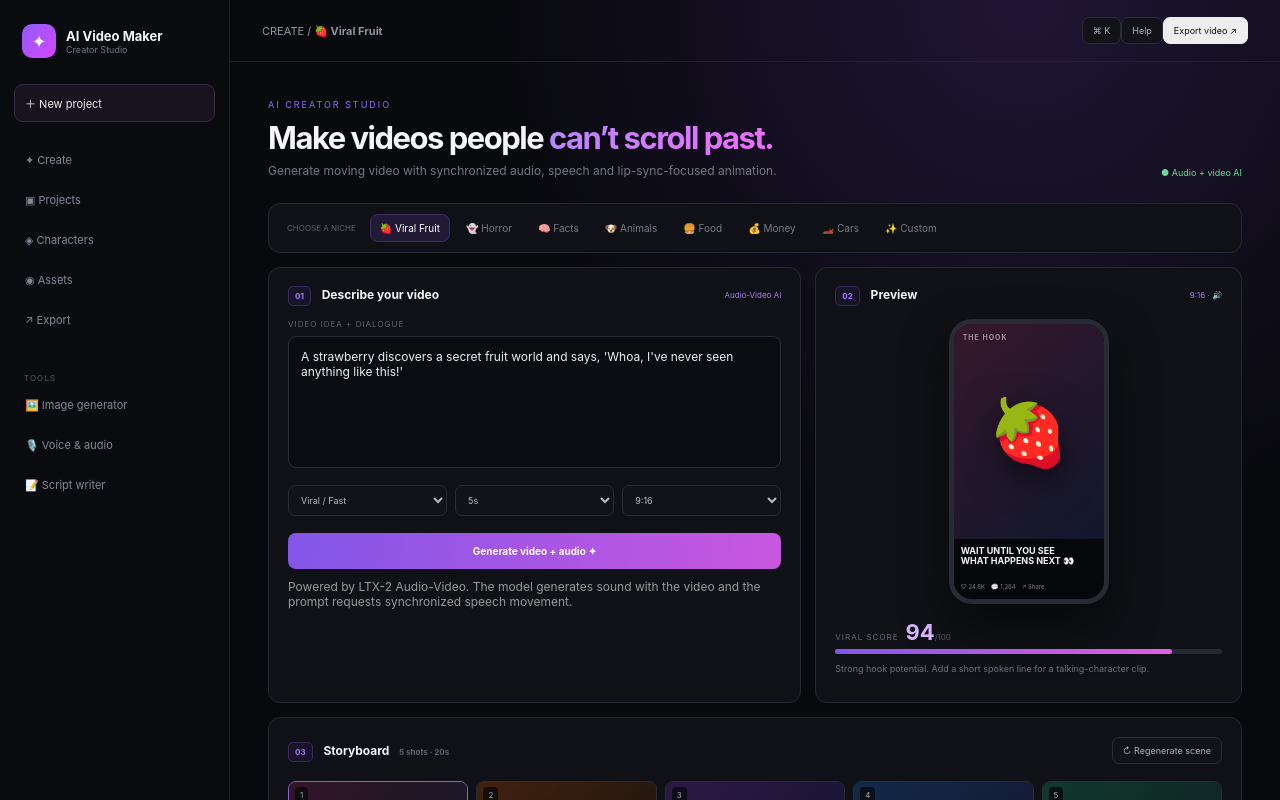
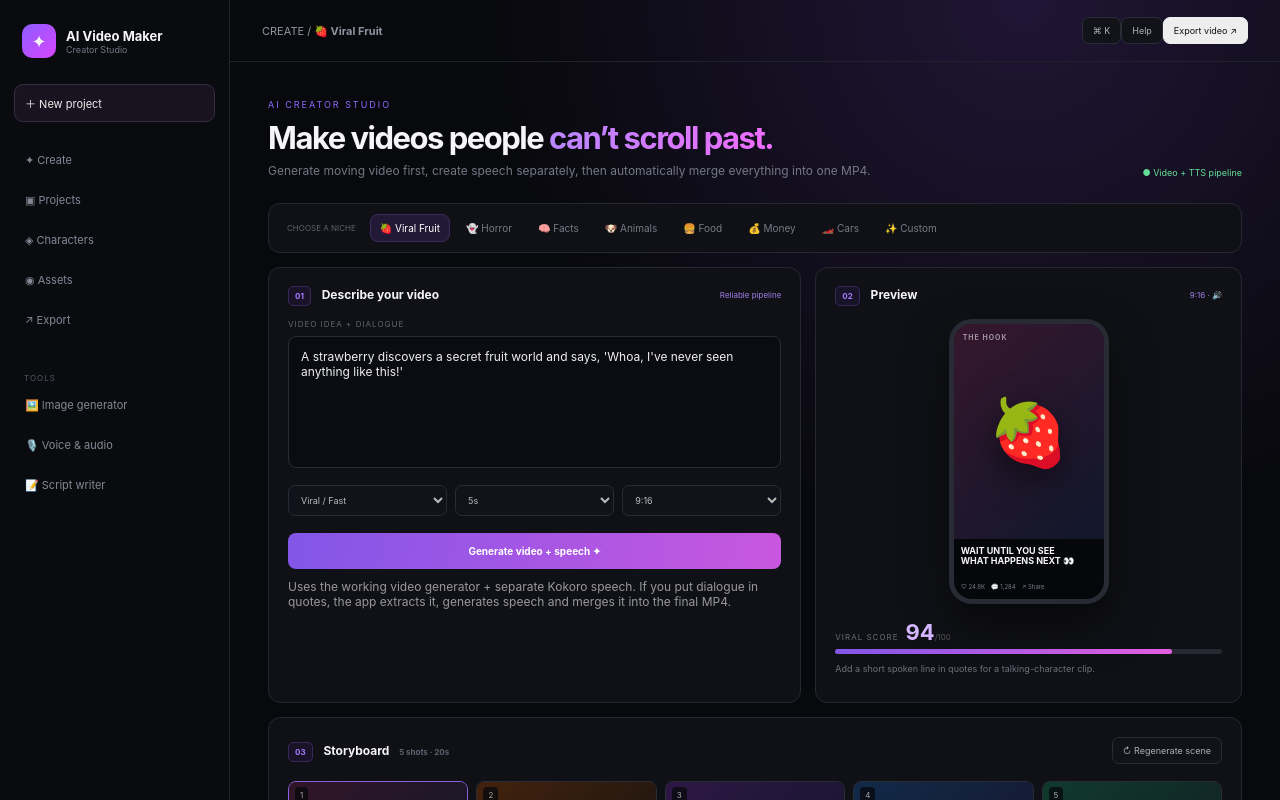
Before and after one commit to gautamkakarla-creator/AI-video-maker, a Next.js app: page / in a window 1280 px wide. Shown: the top 800 px of the page. Built offline with nearby package versions, Linux system fonts and the light colour scheme.

Commit message:
Replace failing audio-video generation with separate video + speech pipeline

```diff
--- a/app/page.tsx
+++ b/app/page.tsx
@@ -1,6 +1,8 @@
 "use client";
 
 import { useMemo, useState } from "react";
+import { FFmpeg } from "@ffmpeg/ffmpeg";
+import { fetchFile, toBlobURL } from "@ffmpeg/util";
 
 type Scene = { id: number; title: string; duration: string; shot: string; color: string };
 const themes = ["🍓 Viral Fruit", "👻 Horror", "🧠 Facts", "🐶 Animals", "🍔 Food", "💰 Money", "🏎️ Cars", "✨ Custom"];
@@ -11,23 +13,84 @@ const initial: Scene[] = [
   { id: 4, title: "The payoff", duration: "12–17s", shot: "Dynamic hero shot", color: "blue" },
   { id: 5, title: "The loop", duration: "17–20s", shot: "Fast push-in", color: "green" },
 ];
-const HF_SPACE = "https://lightricks-ltx-2-distilled.hf.space";
 
-function extractVideoUrl(value: unknown): string | null {
+const VIDEO_SPACE = "https://lightricks-ltx-video-distilled.hf.space";
+const TTS_SPACE = "https://hexgrad-kokoro-tts.hf.space";
+
+function extractFileUrl(value: unknown, space: string): string | null {
   if (!value) return null;
   if (typeof value === "string") {
     if (/^https?:\/\//i.test(value)) return value;
-    if (/\.(mp4|webm|mov)(?:$|\?)/i.test(value) || value.startsWith("/tmp/")) return `${HF_SPACE}/gradio_api/file=${value.startsWith("/") ? value : `/${value}`}`;
+    if (/\.(mp4|webm|mov|wav|mp3|ogg)(?:$|\?)/i.test(value) || value.startsWith("/tmp/") || value.startsWith("/home/")) {
+      return `${space}/gradio_api/file=${value.startsWith("/") ? value : `/${value}`}`;
+    }
     return null;
   }
-  if (Array.isArray(value)) { for (const item of value) { const found = extractVideoUrl(item); if (found) return found; } }
-  if (typeof value === "object") { const obj = value as Record<string, unknown>; for (const key of ["url", "video", "path", "name", "orig_name", "file", "value"]) { const found = extractVideoUrl(obj[key]); if (found) return found; } }
+  if (Array.isArray(value)) {
+    for (const item of value) { const found = extractFileUrl(item, space); if (found) return found; }
+  }
+  if (typeof value === "object") {
+    const obj = value as Record<string, unknown>;
+    for (const key of ["url", "video", "audio", "path", "name", "orig_name", "file", "value"]) {
+      const found = extractFileUrl(obj[key], space); if (found) return found;
+    }
+  }
   return null;
 }
 
-function buildPrompt(theme: string, idea: string, style: string) {
-  const movement = style === "Cinematic" ? "slow cinematic dolly-in, natural walking, head turns, blinking, cloth and environmental movement" : style === "Funny" ? "fast expressive body movement, clear reactions, animated facial expressions and quick camera movement" : "continuous walking or gesturing, blinking, turning, reacting, camera tracking and moving environment";
-  return `Create a REAL MOVING AUDIO-VISUAL VIDEO for a viral vertical TikTok. IDEA: ${idea}. NICHE: ${theme}. ACTION: ${movement}. Generate synchronized natural audio including character speech, sound effects and background music. If a character speaks, make the spoken words audible and synchronize the character's mouth, jaw and facial expressions to the speech with visible natural lip movement. Keep the character identity consistent. The subject must visibly move from the first frame to the last. Use a strong hook, clear action, surprising reveal and memorable ending. Cinematic lighting, realistic motion, temporal consistency, detailed textures, 9:16 portrait composition.`;
+function extractDialogue(idea: string) {
+  const matches = [...idea.matchAll(/["“]([^"”]+)["”]/g)].map((m) => m[1].trim()).filter(Boolean);
+  return matches.join(" ");
+}
+
+function buildVideoPrompt(theme: string, idea: string, style: string) {
+  const movement = style === "Cinematic"
+    ? "slow cinematic dolly-in, natural walking, head turns, blinking, cloth and environmental movement"
+    : style === "Funny"
+      ? "fast expressive body movement, clear reactions, animated facial expressions and quick camera movement"
+      : "continuous walking or gesturing, blinking, turning, reacting, camera tracking and moving environment";
+  const fruitStyle = theme.includes("Fruit")
+    ? "Use realistic cinematic 3D anthropomorphic fruit characters with human-like body proportions, realistic fruit skin and texture, expressive human-style eyes and mouth, natural hands and clothing."
+    : "Use believable cinematic characters with expressive faces and natural human-like movement.";
+  return `REAL MOVING VIDEO, NOT A STILL IMAGE. ${fruitStyle} IDEA: ${idea}. NICHE: ${theme}. ACTION: ${movement}. The subject must visibly move from the first frame to the last. Strong hook, clear action, surprising reveal and memorable ending. Cinematic lighting, realistic motion, temporal consistency, detailed textures, 9:16 portrait composition. No subtitles, no static image, no frozen character, no slideshow.`;
+}
+
+async function waitForGradio(space: string, apiName: string, data: unknown[], onStatus: (s: string) => void) {
+  const start = await fetch(`${space}/gradio_api/call/${apiName}`, {
+    method: "POST",
+    headers: { "Content-Type": "application/json" },
+    body: JSON.stringify({ data }),
+  });
+  const startText = await start.text();
+  if (!start.ok) throw new Error(startText || `AI service returned ${start.status}.`);
+  const eventId = JSON.parse(startText).event_id;
+  if (!eventId) throw new Error("The AI queue did not return a job ID.");
+  const result = await fetch(`${space}/gradio_api/call/${apiName}/${encodeURIComponent(eventId)}`);
+  if (!result.ok || !result.body) throw new Error(`The AI result stream failed (${result.status}).`);
+  const reader = result.body.getReader();
+  const decoder = new TextDecoder();
+  let buffer = "";
+  let output: unknown = null;
+  while (true) {
+    const { value, done } = await reader.read();
+    if (done) break;
+    buffer += decoder.decode(value, { stream: true });
+    const events = buffer.split("\n\n");
+    buffer = events.pop() || "";
+    for (const event of events) {
+      const line = event.split("\n").find((x) => x.startsWith("data:"));
+      if (!line) continue;
+      const raw = line.slice(5).trim();
+      if (!raw) continue;
+      let parsed: unknown;
+      try { parsed = JSON.parse(raw); } catch { continue; }
+      if (event.includes("error")) throw new Error(typeof parsed === "string" ? parsed : "The free AI model failed. Try again in a moment.");
+      if (event.includes("generating")) onStatus("AI is generating…");
+      if (event.includes("complete")) output = parsed;
+    }
+  }
+  if (!output) throw new Error("The AI model finished without returning a file.");
+  return output;
 }
 
 export default function Home() {
@@ -45,50 +108,66 @@ export default function Home() {
 
   async function generate() {
     if (!prompt.trim()) { setError("Describe what you want to happen first."); return; }
-    setGenerating(true); setVideoUrl(""); setError(""); setStatus("Joining the audio-video AI queue…");
+    setGenerating(true); setVideoUrl(""); setError("");
     try {
       const seconds = Number.parseFloat(duration) || 5;
-      const data = [null, buildPrompt(theme, prompt.trim(), style), seconds, true, Math.floor(Math.random() * 2147483647), true, 896, 512];
-      const start = await fetch(`${HF_SPACE}/gradio_api/call/generate_video`, { method: "POST", headers: { "Content-Type": "application/json" }, body: JSON.stringify({ data }) });
-      const startText = await start.text();
-      if (!start.ok) throw new Error(startText || `Hugging Face returned ${start.status}.`);
-      const eventId = JSON.parse(startText).event_id;
-      if (!eventId) throw new Error("The audio-video queue did not return a job ID.");
-      setStatus("Generating moving video + audio + speech…");
-      const result = await fetch(`${HF_SPACE}/gradio_api/call/generate_video/${encodeURIComponent(eventId)}`);
-      if (!result.ok || !result.body) throw new Error(`The free GPU result stream failed (${result.status}).`);
-      const reader = result.body.getReader(); const decoder = new TextDecoder(); let buffer = ""; let output: string | null = null;
-      while (true) {
-        const { value, done } = await reader.read(); if (done) break;
-        buffer += decoder.decode(value, { stream: true });
-        const events = buffer.split("\n\n"); buffer = events.pop() || "";
-        for (const event of events) {
-          const line = event.split("\n").find((x) => x.startsWith("data:")); if (!line) continue;
-          const raw = line.slice(5).trim(); if (!raw) continue;
-          let parsed: unknown; try { parsed = JSON.parse(raw); } catch { continue; }
-          if (event.includes("error")) throw new Error(typeof parsed === "string" ? parsed : "The audio-video model failed. Try again when the queue is less busy.");
-          const found = extractVideoUrl(parsed); if (found) output = found;
-          if (event.includes("generating")) setStatus("Rendering frames and synchronized audio…");
-          if (event.includes("complete")) setStatus("Finishing the MP4 with audio…");
-        }
+      const seed = Math.floor(Math.random() * 2147483647);
+      setStatus("1/3 Generating the moving video…");
+      const videoRaw = await waitForGradio(
+        VIDEO_SPACE,
+        "text_to_video",
+        [buildVideoPrompt(theme, prompt.trim(), style), "still image, static, frozen, blurry, deformed, watermark, subtitles, text", null, null, 896, 512, "text-to-video", seconds, 9, seed, true, 1, false],
+        (s) => setStatus(`1/3 ${s}`),
+      );
+      const rawVideoUrl = extractFileUrl(videoRaw, VIDEO_SPACE);
+      if (!rawVideoUrl) throw new Error("The video model finished without returning an MP4.");
+
+      const dialogue = extractDialogue(prompt);
+      let audioUrl: string | null = null;
+      if (dialogue) {
+        setStatus("2/3 Creating natural character speech…");
+        const audioRaw = await waitForGradio(TTS_SPACE, "generate", [dialogue, "af_heart", 1], (s) => setStatus(`2/3 ${s}`));
+        audioUrl = extractFileUrl(audioRaw, TTS_SPACE);
       }
-      if (!output) throw new Error("The model finished without returning a playable MP4.");
-      setVideoUrl(output); setStatus("Video + audio ready! 🎉");
-    } catch (e) { setError(e instanceof Error ? e.message : "Generation failed. Please try again."); setStatus(""); }
-    finally { setGenerating(false); }
+
+      if (!audioUrl) {
+        setStatus("3/3 Finalising the video…");
+        setVideoUrl(rawVideoUrl);
+        setStatus("Video ready! 🎉");
+        return;
+      }
+
+      setStatus("3/3 Merging video + speech into one MP4…");
+      const ffmpeg = new FFmpeg();
+      const base = "https://unpkg.com/@ffmpeg/core@0.12.10/dist/umd";
+      await ffmpeg.load({
+        coreURL: await toBlobURL(`${base}/ffmpeg-core.js`, "text/javascript"),
+        wasmURL: await toBlobURL(`${base}/ffmpeg-core.wasm`, "application/wasm"),
+      });
+      await ffmpeg.writeFile("video.mp4", await fetchFile(rawVideoUrl));
+      await ffmpeg.writeFile("voice.wav", await fetchFile(audioUrl));
+      await ffmpeg.exec(["-i", "video.mp4", "-i", "voice.wav", "-map", "0:v:0", "-map", "1:a:0", "-c:v", "copy", "-c:a", "aac", "-shortest", "-movflags", "+faststart", "final.mp4"]);
+      const output = await ffmpeg.readFile("final.mp4");
+      const blob = new Blob([output as Uint8Array], { type: "video/mp4" });
+      setVideoUrl(URL.createObjectURL(blob));
+      setStatus("Video + speech ready! 🎉");
+    } catch (e) {
+      setError(e instanceof Error ? e.message : "Generation failed. Please try again.");
+      setStatus("");
+    } finally { setGenerating(false); }
   }
 
   function regenerate() { setScenes((s) => s.map((x) => x.id === active ? { ...x, title: "Fresh variation", shot: "Dynamic tracking shot + camera move" } : x)); }
   function newProject() { setPrompt(""); setVideoUrl(""); setError(""); setStatus(""); setScenes(initial); setActive(1); }
 
   return <main className="shell">
-    <aside className="sidebar"><div className="brand"><div className="logo">✦</div><div><b>AI Video Maker</b><small>Creator Studio</small></div></div><button className="new" onClick={newProject}>＋ New project</button><nav>{["✦ Create", "▣ Projects", "◈ Characters", "◉ Assets", "↗ Export"].map((x) => <button className="nav" key={x}>{x}</button>)}</nav><div className="tools"><small>TOOLS</small><button className="nav">🖼️ Image generator</button><button className="nav">🎙️ Voice & audio</button><button className="nav">📝 Script writer</button></div><div className="credits">Free GPU <b>ZeroGPU</b><div className="meter"><i /></div><small>Audio + video • no Replicate billing</small></div></aside>
+    <aside className="sidebar"><div className="brand"><div className="logo">✦</div><div><b>AI Video Maker</b><small>Creator Studio</small></div></div><button className="new" onClick={newProject}>＋ New project</button><nav>{["✦ Create", "▣ Projects", "◈ Characters", "◉ Assets", "↗ Export"].map((x) => <button className="nav" key={x}>{x}</button>)}</nav><div className="tools"><small>TOOLS</small><button className="nav">🖼️ Image generator</button><button className="nav">🎙️ Voice & audio</button><button className="nav">📝 Script writer</button></div><div className="credits">Free GPU <b>ZeroGPU</b><div className="meter"><i /></div><small>Video + speech generated separately</small></div></aside>
     <section className="workspace"><header><span>CREATE / <b>{theme}</b></span><div><button>⌘ K</button><button>Help</button><button className="export" disabled={!videoUrl} onClick={() => videoUrl && window.open(videoUrl, "_blank")}>Export video ↗</button></div></header><div className="content">
-      <div className="hero"><div><small>AI CREATOR STUDIO</small><h1>Make videos people <em>can’t scroll past.</em></h1><p>Generate moving video with synchronized audio, speech and lip-sync-focused animation.</p></div><span>● Audio + video AI</span></div>
+      <div className="hero"><div><small>AI CREATOR STUDIO</small><h1>Make videos people <em>can’t scroll past.</em></h1><p>Generate moving video first, create speech separately, then automatically merge everything into one MP4.</p></div><span>● Video + TTS pipeline</span></div>
       <div className="themes"><small>CHOOSE A NICHE</small>{themes.map((t) => <button className={theme === t ? "selected" : ""} onClick={() => setTheme(t)} key={t}>{t}</button>)}</div>
-      <div className="grid"><section className="panel"><div className="head"><h2><i>01</i> Describe your video</h2><span>Audio-Video AI</span></div><label>VIDEO IDEA + DIALOGUE</label><textarea value={prompt} onChange={(e) => setPrompt(e.target.value)} placeholder="Describe the scene and put dialogue in quotes…" /><div className="controls"><select value={style} onChange={(e) => setStyle(e.target.value)}><option>Viral / Fast</option><option>Cinematic</option><option>Funny</option></select><select value={duration} onChange={(e) => setDuration(e.target.value)}><option>3s</option><option>5s</option><option>8s</option></select><select defaultValue="9:16"><option>9:16</option><option>1:1</option><option>16:9</option></select></div><button className="generate" onClick={generate} disabled={generating}>{generating ? status || "Generating…" : "Generate video + audio ✦"}</button><p style={{ color: "#999", marginTop: 10, fontSize: 12 }}>Powered by LTX-2 Audio-Video. The model generates sound with the video and the prompt requests synchronized speech movement.</p>{error && <p style={{ color: "#ff7070", marginTop: 12 }}>{error}</p>}{videoUrl && <p style={{ color: "#70ffb0", marginTop: 12 }}>✓ MP4 generated with audio</p>}</section>
-      <section className="panel preview"><div className="head"><h2><i>02</i> Preview</h2><span>9:16 · 🔊</span></div><div className="phone">{videoUrl ? <video key={videoUrl} src={videoUrl} controls autoPlay loop playsInline style={{ width: "100%", height: "100%", objectFit: "cover" }} /> : <><div className={`visual ${activeScene.color}`}><div className="fruit">🍓</div><b>{activeScene.title.toUpperCase()}</b></div><strong>WAIT UNTIL YOU SEE<br />WHAT HAPPENS NEXT 👀</strong><small>♡ 24.8K　💬 1,284　↗ Share</small></>}</div><div className="score"><span>VIRAL SCORE</span><b>94</b><small>/100</small><div><i /></div><p>{videoUrl ? "Audio-video ready. The MP4 includes generated sound." : "Strong hook potential. Add a short spoken line for a talking-character clip."}</p></div></section></div>
+      <div className="grid"><section className="panel"><div className="head"><h2><i>01</i> Describe your video</h2><span>Reliable pipeline</span></div><label>VIDEO IDEA + DIALOGUE</label><textarea value={prompt} onChange={(e) => setPrompt(e.target.value)} placeholder="Describe the scene. Put spoken dialogue in quotes…" /><div className="controls"><select value={style} onChange={(e) => setStyle(e.target.value)}><option>Viral / Fast</option><option>Cinematic</option><option>Funny</option></select><select value={duration} onChange={(e) => setDuration(e.target.value)}><option>3s</option><option>5s</option><option>8s</option></select><select defaultValue="9:16"><option>9:16</option><option>1:1</option><option>16:9</option></select></div><button className="generate" onClick={generate} disabled={generating}>{generating ? status || "Generating…" : "Generate video + speech ✦"}</button><p style={{ color: "#999", marginTop: 10, fontSize: 12 }}>Uses the working video generator + separate Kokoro speech. If you put dialogue in quotes, the app extracts it, generates speech and merges it into the final MP4.</p>{error && <p style={{ color: "#ff7070", marginTop: 12 }}>{error}</p>}{videoUrl && <p style={{ color: "#70ffb0", marginTop: 12 }}>✓ Final MP4 generated</p>}</section>
+      <section className="panel preview"><div className="head"><h2><i>02</i> Preview</h2><span>9:16 · 🔊</span></div><div className="phone">{videoUrl ? <video key={videoUrl} src={videoUrl} controls autoPlay loop playsInline style={{ width: "100%", height: "100%", objectFit: "cover" }} /> : <><div className={`visual ${activeScene.color}`}><div className="fruit">🍓</div><b>{activeScene.title.toUpperCase()}</b></div><strong>WAIT UNTIL YOU SEE<br />WHAT HAPPENS NEXT 👀</strong><small>♡ 24.8K　💬 1,284　↗ Share</small></>}</div><div className="score"><span>VIRAL SCORE</span><b>94</b><small>/100</small><div><i /></div><p>{videoUrl ? "Final MP4 contains the generated video and speech track." : "Add a short spoken line in quotes for a talking-character clip."}</p></div></section></div>
       <section className="panel storyboard"><div className="head"><h2><i>03</i> Storyboard <small>5 shots · 20s</small></h2><button onClick={regenerate}>↻ Regenerate scene</button></div><div className="scenes">{scenes.map((s) => <button className={active === s.id ? "scene active" : "scene"} onClick={() => setActive(s.id)} key={s.id}><div className={`art ${s.color}`}><span>{s.id}</span>🍓</div><b>{s.title}<small>{s.duration}</small></b><small>{s.shot}</small></button>)}</div></section>
-      <div className="bottom"><section className="panel"><div className="head"><h2><i>04</i> Characters</h2><button>＋ Add</button></div><div className="character">🍓 <div><b>Strawberry Hero</b><small>Consistent character · Speech animation ready</small></div></div></section><section className="panel"><div className="head"><h2><i>05</i> Sound & captions</h2></div><div className="setting">🎙️ Generated speech <b>●</b></div><div className="setting">🔊 Sound effects <b>●</b></div><div className="setting">🎵 Background music <b>●</b></div><div className="setting">💬 Captions <b>●</b></div></section></div>
+      <div className="bottom"><section className="panel"><div className="head"><h2><i>04</i> Characters</h2><button>＋ Add</button></div><div className="character">🍓 <div><b>Strawberry Hero</b><small>Realistic 3D fruit character · Human-like proportions</small></div></div></section><section className="panel"><div className="head"><h2><i>05</i> Sound & captions</h2></div><div className="setting">🎙️ Kokoro character speech <b>●</b></div><div className="setting">🎬 Moving video <b>●</b></div><div className="setting">🔊 Final merged audio <b>●</b></div><div className="setting">💬 Captions <b>○</b></div></section></div>
     </div></section></main>;
 }
```
